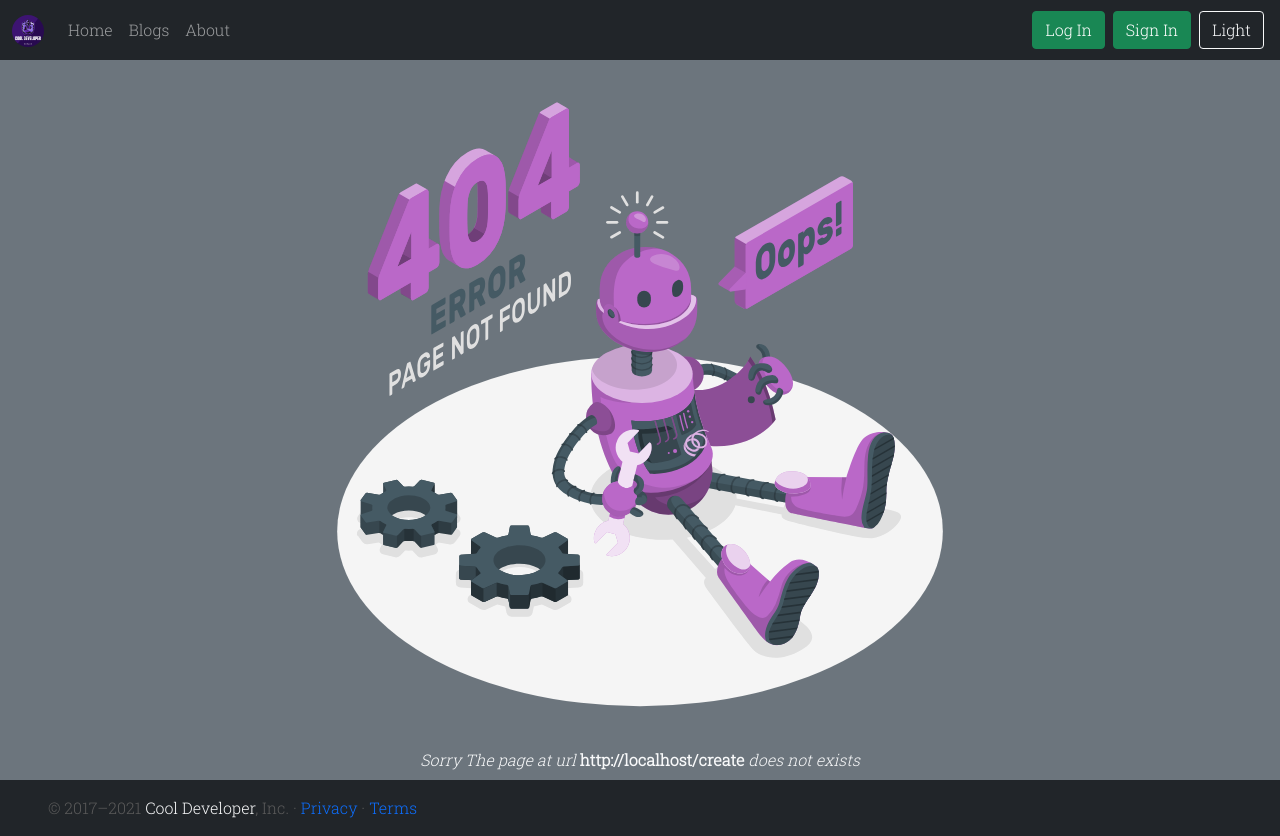
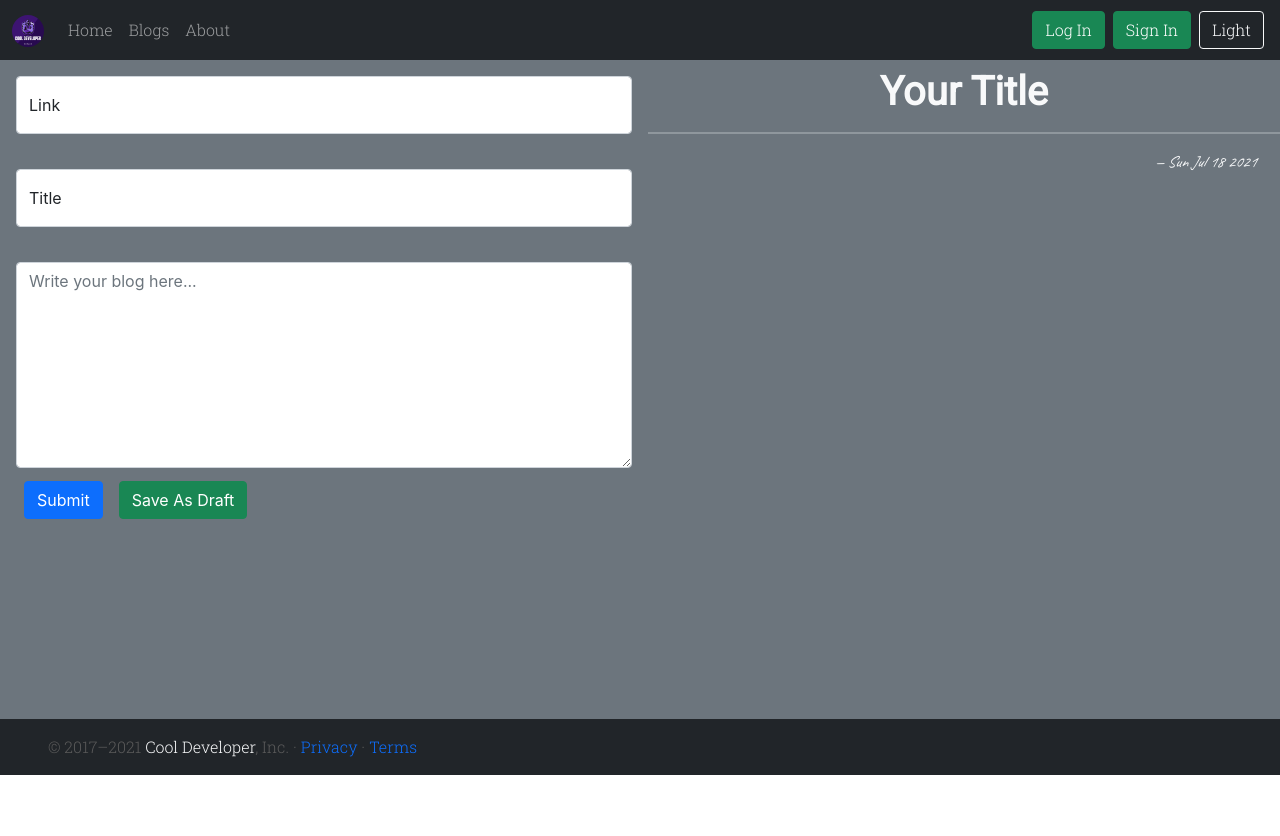
Before and after one commit to Soumodip-Paul/ReactWeb, a React (Create React App) app: page /create in a window 1280 px wide. After the commit the page ends 800 px from the top, so only its background shows below. Built offline with nearby package versions, Linux system fonts and the light colour scheme; no server answers.

Commit message:
commited

```diff
--- a/src/App.jsx
+++ b/src/App.jsx
@@ -14,6 +14,7 @@ import { BlogView } from './Components/pages/BlogView';
 import firebaseApp from './firebase/base';
 import 'firebase/auth'
 import './css/web.css'
+import { UploadBlog } from './Components/pages/UploadBlog';
 
 const auth = firebaseApp.auth()
 
@@ -49,14 +50,17 @@ auth.onAuthStateChanged(user=>setcurrentUser(user))
         <Route path="/blog/:id">
             <BlogView currentUser={currentUser} darkMode={darkMode}/>
         </Route>
-        <Route path="/privacy-policy">
-            <div style={{minHeight: "82.3vh"}} darkMode={darkMode}/>
+        <Route exact path="/privacy-policy">
+            <div style={{minHeight: "82.3vh"}}/>
         </Route>
-        <Route path="/terms-and-conditions">
-            <div style={{minHeight: "82.3vh"}} darkMode={darkMode}/>
+        <Route exact path="/terms-and-conditions">
+            <div style={{minHeight: "82.3vh"}}/>
         </Route>
-        <Route path="/about">
+        <Route exact path="/about">
             <About darkMode={darkMode}/>
+        </Route>
+        <Route exact path="/create">
+            <UploadBlog darkMode={darkMode}/>
         </Route>
         <Route>
             <PageNotFound darkMode={darkMode}/>
--- a/src/Components/items/BlogItem.jsx
+++ b/src/Components/items/BlogItem.jsx
@@ -5,10 +5,10 @@ import { BlogClass } from '../../model/BlogClass'
 
 export const BlogItem = ({blog,darkTheme}) => {
     return (
-        <div style={{fontFamily: 'Roboto Slab'}} className={`${darkTheme.backGround} ${darkTheme.textColor} py-3 px-5 mb-1 mx-5"`}>
+        <div style={{fontFamily: 'Roboto Slab'}} className={`${darkTheme.backGround} ${darkTheme.textColor} py-3 px-5 mb-0 mx-5"`}>
             <h2 style={{fontFamily: 'Roboto'}}>{blog.title}</h2>
             <p style={{fontFamily:  "'Roboto Slab',serif"}}>{blog.text.split('.')[0]}.</p>
-            <Link to={"/blog/"+blog.id+"/"+blog.link} className={"px-2 btn btn-outline-"+darkTheme.color}>Read More</Link>
+            <Link to={"/blog/"+blog.link} className={"px-2 btn btn-outline-"+darkTheme.color}>Read More</Link>
             <hr />
         </div>
     )
--- a/src/Components/pages/Blog.jsx
+++ b/src/Components/pages/Blog.jsx
@@ -21,13 +21,12 @@ export const Blog = ({darkMode}) => {
 
     // Fetch the required data using the get() method
     const fetchdata = () => {
-        blogRef.get().then((querySnapshot) => {
+        blogRef/*.where("draft","==",false)*/.get().then((querySnapshot) => {
 
             // Loop through the data and store
             // it in array to display
             querySnapshot.forEach(element => {
                 var data = element.data();
-                data.id = element.id;
                 setInfo(arr => [...arr , data]);
 
             });
@@ -64,7 +63,7 @@ export const Blog = ({darkMode}) => {
                     textAlign: "center",
                 }}>
             <h4> Ooops! some error has  been occured </h4><br />
-            <em>{message}</em><br />
+            <em className="text-break">{message}</em><br />
             <button className="btn btn-outline-danger m-3" type="button" onClick={()=> reFetch()}>
                 Reload
             </button>
--- a/src/Components/pages/BlogView.jsx
+++ b/src/Components/pages/BlogView.jsx
@@ -2,20 +2,20 @@ import React ,{useState,useEffect} from 'react'
 import { useParams } from 'react-router-dom'
 import { getBlog } from '../../model/BlogClass';
 import ShareUtils from '../utils/ShareUtils';
-import renderAll from '../utils/TextUtils';
+import { renderAll } from '../utils/TextUtils';
 
 export const BlogView = ({darkMode}) => {
     const [blog, setBlog] = useState(null)
     const {id} = useParams()
     const backGround = `bg-${darkMode?"secondary":"white"}`
     const textColor = `text-${darkMode?"light":"dark"}`
-    // const headerBackGround = `bg-${darkMode?"dark":"light"}`
 
     useEffect(()=> {
         getBlog(id).then((doc) => {
             if(doc.exists) {
                 let json = doc.data()
                 json.text = renderAll(json.text)
+                document.title = json.title + " - Cool Developer Bangla";
                 setBlog(json)
             }
             else setBlog(null)
@@ -29,8 +29,10 @@ export const BlogView = ({darkMode}) => {
             <h1 style={{fontFamily: "'Roboto',serif"}} className={`px-2 pt-2 pb-0 m-0 w-100 fw-bolder text-center  ${backGround} ${textColor}`}>{blog.title}</h1>
             <hr className={`bg-${darkMode?"light":"dark"}`} style={{padding: "1px"}}/>
                 <div className={`px-4  fs-6 p-0 m-0 w-100 text-end fst-italic ${backGround} ${textColor}`} style={{fontFamily: "'Caveat',serif"}}>&#8212; {new Date(blog.time).toDateString()}</div>
-                <ShareUtils url={window.location.href} subject={blog.title}/>
-                <p className={`px-4  fs-5 pt-2 pb-4 m-0 ${backGround} ${textColor}`} style={{fontFamily: "'Roboto Slab',serif"}} dangerouslySetInnerHTML={{__html: blog.text}}></p>
+                <ShareUtils url={window.location.href} subject={blog.title.toLocaleUpperCase()}/>
+                <p className={`px-4  fs-5 pt-2 pb-4 m-0 ${backGround} ${textColor}`} style={{fontFamily: "'Roboto Slab',serif"}} dangerouslySetInnerHTML={{__html: blog.text}}>
+                    {/*Dangerous :dangerouslySetInnerHTML is subject to XSS attack be careful.Will be fixed later*/}
+                </p>
             </div>
         :""}
         </div>
--- /dev/null
+++ b/src/Components/pages/UploadBlog.jsx
@@ -0,0 +1,83 @@
+import React,{ useState , useEffect} from 'react'
+import { renderAll } from '../utils/TextUtils'
+import '../../css/blogupload.css'
+import { BlogClass, uploadBlog } from '../../model/BlogClass'
+
+export const UploadBlog = ({darkMode}) => {
+    const backGround = `bg-${darkMode?"secondary":"white"}`
+    const textColor = `text-${darkMode?"light":"dark"}`
+    const [text, setText] = useState("")
+    const [title, setTitle] = useState("")
+    const [link, setlink] = useState("")
+    const [warning, setWarning] = useState(<></>)
+
+    useEffect(() => {
+        document.title = (title !== ""?title:"" )+ " Cool Developer Bangla"
+    }, [title])
+
+    const updateWarning = (alert) => {
+        if(link.length !== 0)
+            {
+                if(alert == null) setWarning(<></>);
+                else if (alert === "success") setWarning(<div className="text-success">This name is available</div>);
+                else if (alert === "fail") setWarning(<div className="text-danger">This name is not available</div>);
+            }
+        else setWarning(<></>)
+        return link.length !== 0 && alert === "success";
+    }
+
+    const submit = (e,isDraft) => {
+        e.preventDefault();
+        uploadBlog(new BlogClass(title,text,link,Date.now(),isDraft));
+        setText('');
+        setTitle('');
+        updateWarning(null);
+        setlink('');
+    }
+    const onChange = (e,changeMethod) => {
+        changeMethod(e.target.value)
+    }
+    return (
+        <div className={`p-0 m-0 blog-container ${backGround} ${textColor}`}>
+        <form onSubmit={e => {submit(e,false)}} className={`p-3  ms-0 ${backGround} ${textColor}`} style={{minHeight: '82.3vh'}}>
+            <div className="form-group form-floating w-100">
+                <input type="text" className="form-control" id="linkInput" placeholder="Link" value={link}
+                    onChange={e => {updateWarning(null); setlink(e.target.value);}} onBlur={() => updateWarning("success")}/>
+                <label htmlFor="linkInput" className={darkMode ? "text-dark" : ""}>Link</label>
+            </div>
+
+            <div className="p-0 m-0" style={{height: '30px'}}>{warning}</div>
+
+            <div className="form-group form-floating w-100">
+                <input type="text" className="form-control" id="Title" placeholder="Title" value={title} onChange={e =>( onChange(e,setTitle))}/>
+                <label htmlFor="Title" className={darkMode ? "text-dark" : ""}>Title</label>
+            </div>
+
+            <div className="p-0 m-0" style={{height: '30px'}}></div>
+
+            <div className="form-group w-100">
+                <textarea className="form-control" id="exampleFormControlTextarea1" rows="8" value={text} onChange={(e) => onChange(e,setText)} placeholder="Write your blog here..."></textarea>
+            </div>
+
+            <button type="submit" className="btn btn-primary m-2" >Submit</button>
+            <button type="button" className="btn btn-success m-2" onClick={e => submit(e,true)}>Save As Draft</button>
+        </form>
+
+        <div className={` ${backGround} ${textColor} no-scrollbar`}
+            style={{height: '82.3vh',overflow: 'auto'}}>
+
+        <h1 style={{fontFamily: "'Roboto',serif"}}
+            className={`px-2 pt-2 pb-0 m-0 w-100 fw-bolder text-center  ${backGround} ${textColor}`}>
+                {title.length === 0 ? "Your Title" : title.toLocaleUpperCase()}
+        </h1>
+
+        <hr className={`bg-${darkMode?"light":"dark"}`} style={{padding: "1px"}}/>
+            <div className={`px-4  fs-6 p-0 m-0 w-100 text-end fst-italic ${backGround} ${textColor}`} style={{fontFamily: "'Caveat',serif"}}>&#8212; {new Date().toDateString()}</div>
+            <p className={`px-4  fs-5 pt-2 pb-4 m-0 ${backGround} ${textColor}`} style={{fontFamily: "'Roboto Slab',serif"}} dangerouslySetInnerHTML={{__html: renderAll(text)}}>
+                {/*Dangerous :dangerouslySetInnerHTML is subject to XSS attack. Be careful while using.Will be fixed later*/}
+            </p>
+
+        </div>
+        </div>
+    )
+}
--- a/src/Components/utils/TextUtils.jsx
+++ b/src/Components/utils/TextUtils.jsx
@@ -6,7 +6,7 @@ export const renderBold = (text) => {
     const replace = ['<strong>','</strong>'];
     for (var i = 0; i < find.length; i++) {
         text = text.replace(find[i], replace[i]);
-      }
+    }
     return text;
 }
 export const renderItalics = (text) => {
@@ -22,7 +22,7 @@ export const renderUnderline = (text) => {
     const replace = ['<span class="text-decoration-underline">','</span>'];
     for (var i = 0; i < find.length; i++) {
         text = text.replace(find[i], replace[i]);
-      }
+    }
     return text;
 }
 export const renderStrike = (text) => {
@@ -30,11 +30,11 @@ export const renderStrike = (text) => {
     const replace = ['<span class="text-decoration-line-through">','</span>'];
     for (var i = 0; i < find.length; i++) {
         text = text.replace(find[i], replace[i]);
-      }
+    }
     return text;
 }
 
-const renderAll = (text) => {
+export const renderAll = (text) => {
     text = renderBold(text)
     text = renderUnderline(text)
     text = renderItalics(text)
@@ -43,5 +43,3 @@ const renderAll = (text) => {
     text = changeYoutubeVideo(text)
     return text
 }
-
-export default renderAll
--- /dev/null
+++ b/src/css/blogupload.css
@@ -0,0 +1,24 @@
+.blog-container {
+    width: 100%;
+    display: flex;
+    flex-direction: row;
+    align-items: stretch;
+}
+.blog-container > * {
+    width: 100%;
+}
+@media only screen and (max-width: 600px) {
+    .blog-container {
+        flex-direction: column;
+    }
+}
+
+.no-scrollbar::-webkit-scrollbar {
+    display: none;
+}
+
+/* Hide scrollbar for IE, Edge and Firefox */
+.no-scrollbar {
+    -ms-overflow-style: none;  /* IE and Edge */
+    scrollbar-width: none;  /* Firefox */
+}
--- a/src/model/BlogClass.js
+++ b/src/model/BlogClass.js
@@ -2,39 +2,42 @@ import firebaseApp from "../firebase/base"
 import "firebase/firestore"
 
 export class BlogClass {
-    constructor(title , text , uid , time ){
+    constructor(title , text , link , time , draft ){
         this.title = title
         this.text = text
-        this.uid = uid
+        this.link = link
         this.time = time
+        this.draft = draft
     }
     toObject(){
         return {
             title: this.title,
             text: this.text,
-            uid: this.uid,
-            time : this.text
+            link: this.link,
+            time : this.time,
+            draft : this.draft
         }
     }
 }
 export const blogConverter = {
     toFirestore: function(blog) {
         return {
-            title: this.title,
-            text: this.text,
-            uid: this.uid,
-            time : this.text
+            title: blog.title,
+            text: blog.text,
+            link: blog.link,
+            time : blog.time,
+            draft : blog.draft
             };
     },
     fromFirestore: function(snapshot, options){
         const data = snapshot.data(options);
-        return new BlogClass(data.title, data.text, data.uid,data.time);
+        return new BlogClass(data.title, data.text, data.link,data.time,data.draft);
     }
 };
 export const uploadBlog = async (data) => {
 
     const blogRef =firebaseApp.firestore().collection("blogs")
-    blogRef.doc(data.uid).withConverter(blogConverter).set(new BlogClass(data.title, data.text, data.uid,data.time))
+    blogRef.doc(data.link).withConverter(blogConverter).set(new BlogClass(data.title, data.text, data.link,data.time,data.draft))
 }
 
 export const getBlog = (id) => {
```
Also changed, not shown: src/Components/pages/SignUp.jsx (+27 -27 lines), src/logo.svg (deleted), 1 other file (tests, documents, lock files or other folders).
